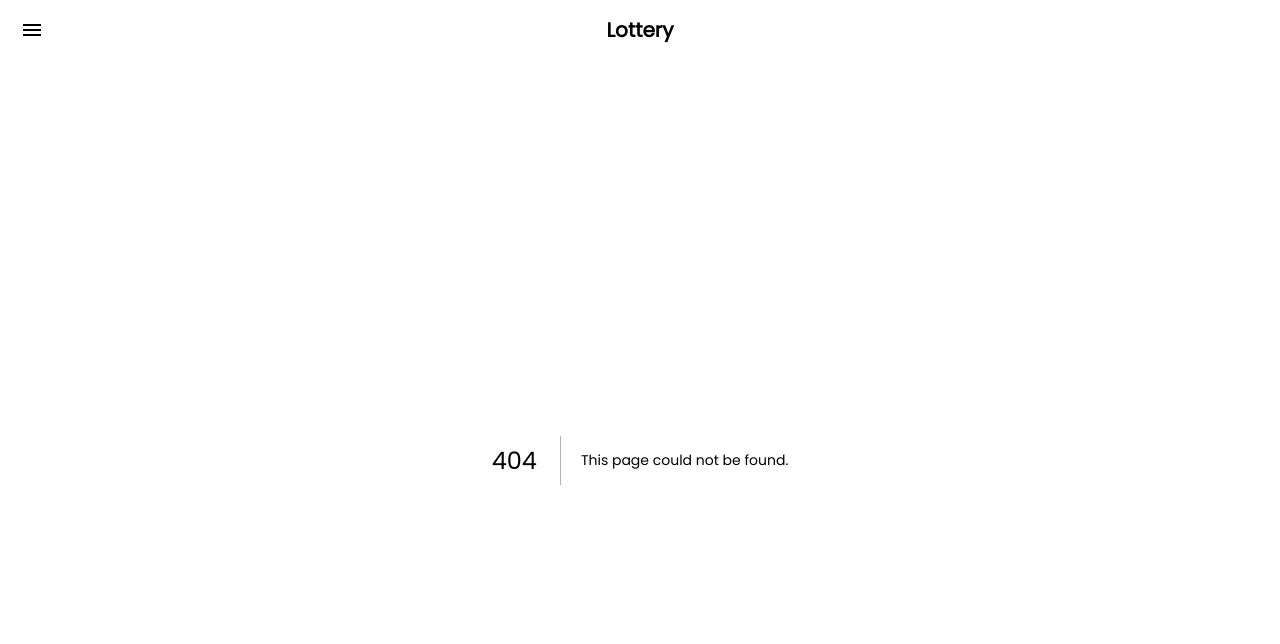
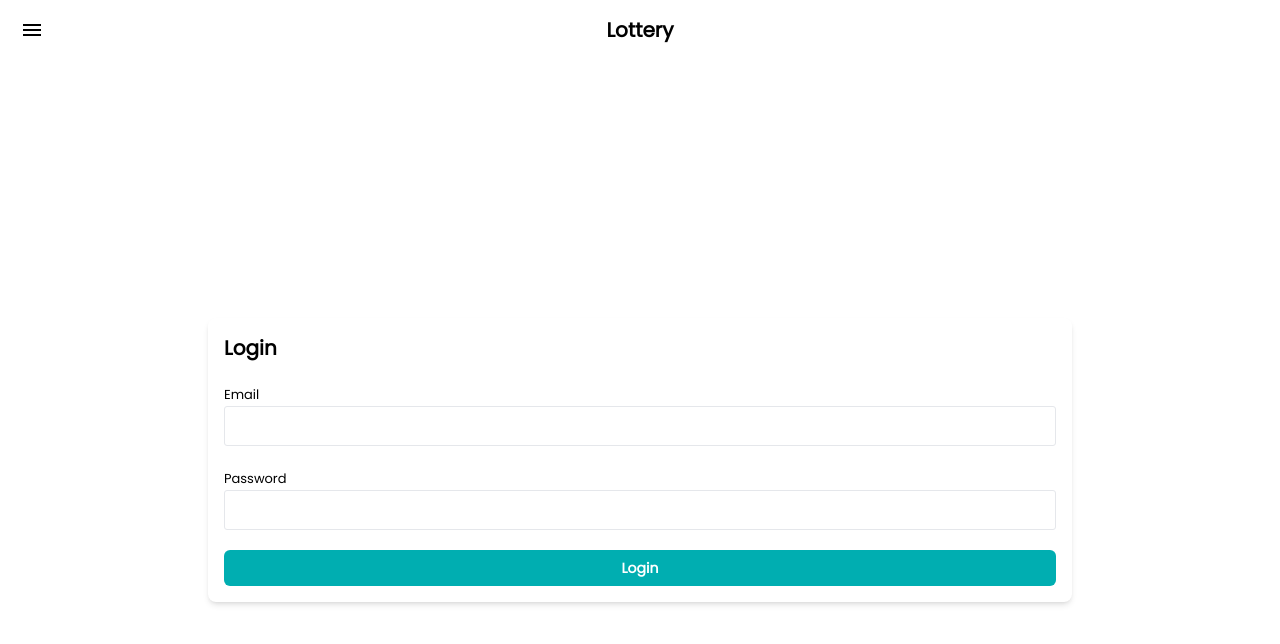
Before and after one commit to tauheedbuttt/genesis-assignment, a Next.js app: page /login in a window 1280 px wide. Before the commit this address had no page. Shown: the top 644 px of the page. Built offline with nearby package versions, Linux system fonts and the light colour scheme.

Commit message:
login page setup

```diff
--- a/src/app/layout.tsx
+++ b/src/app/layout.tsx
@@ -3,6 +3,7 @@ import { Inter } from "next/font/google";
 import "../styles/globals.css";
 import { Providers } from "@/redux/provider";
 import Header from "@/components/layout/header";
+import Alert from "@/components/alert";
 
 const inter = Inter({ subsets: ["latin"] });
 
@@ -22,6 +23,7 @@ export default function RootLayout({
         <Providers>
           <Header />
           {children}
+          <Alert />
         </Providers>
       </body>
     </html>
--- /dev/null
+++ b/src/app/login/page.tsx
@@ -0,0 +1,58 @@
+"use client"
+
+import Form from "@/components/form/Form"
+import { InputProps } from "@/components/form/field/Field"
+import { setAuthToken } from "@/redux/features/authSlice"
+import { useSignInMutation } from "@/redux/services/authApi"
+import { alert } from "@/utils/alert"
+import { loginValidation } from "@/validations/auth"
+import { useRouter } from "next/navigation"
+import { useDispatch } from "react-redux"
+
+const Login = () => {
+    const dispatch = useDispatch();
+    const router = useRouter();
+    const [onLogin, { isLoading }] = useSignInMutation();
+
+    const fields: InputProps[] = [
+        {
+            label: "Email",
+            name: "email",
+        },
+        {
+            label: "Password",
+            name: "password",
+            type: "password"
+        },
+    ]
+
+    const onSubmit = (data: any) => {
+        onLogin(data)
+            .unwrap()
+            .then((response) => {
+                alert("Signin Successfully");
+                dispatch(setAuthToken(response?.data?.token));
+                router.push("/");
+            })
+            .catch((error: any) => {
+                alert(error?.data?.message, "error");
+            });
+    }
+
+    return (
+        <main className="h-screen flex items-center justify-center ">
+            <div className="bg-white p-4 rounded-lg shadow-md w-full mx-52">
+                <h1 className="mb-5 text-xl font-bold">Login</h1>
+                <Form
+                    fields={fields}
+                    onSubmit={onSubmit}
+                    isLoading={isLoading}
+                    submit={"Login"}
+                    validation={loginValidation}
+                />
+            </div>
+        </main>
+    )
+}
+
+export default Login
--- /dev/null
+++ b/src/components/alert/index.tsx
@@ -0,0 +1,20 @@
+import { ToastContainer } from "react-toastify";
+import "react-toastify/dist/ReactToastify.css";
+
+const Alert = () => {
+  return (
+    <ToastContainer
+      position="top-right"
+      autoClose={1000}
+      hideProgressBar={false}
+      newestOnTop={false}
+      closeOnClick
+      rtl={false}
+      pauseOnFocusLoss
+      draggable
+      pauseOnHover
+    />
+  );
+};
+
+export default Alert;
--- /dev/null
+++ b/src/components/form/Form.tsx
@@ -0,0 +1,70 @@
+"use client"
+import { FieldValues, SubmitHandler, useForm } from "react-hook-form";
+import { yupResolver } from "@hookform/resolvers/yup";
+import { ObjectSchema } from "yup";
+
+import Fields, { InputProps } from "./field/Field";
+import Loader from "../loader";
+
+export interface FormProps {
+  fields?: InputProps[];
+  onSubmit?: SubmitHandler<FieldValues>;
+  isLoading?: boolean;
+  submit?: string;
+  values?: any;
+  defaultValues?: any;
+  validation?: ObjectSchema<FieldValues>;
+}
+
+const Form = ({
+  fields,
+  onSubmit,
+  isLoading,
+  values,
+  defaultValues,
+  validation,
+  submit = "Submit",
+}: FormProps) => {
+  const {
+    register,
+    handleSubmit,
+    watch,
+    setValue,
+    formState: { errors },
+  } = useForm({
+    values,
+    defaultValues,
+    resolver: !validation ? undefined : yupResolver(validation),
+  });
+
+  return (
+    <form
+      onSubmit={!onSubmit ? undefined : handleSubmit(onSubmit)}
+      className="flex flex-col gap-5"
+    >
+      <div className="flex flex-col gap-5">{
+        fields?.map((field: any, idx: number) => {
+          return (
+            <div key={idx} className="w-full flex flex-col gap-2">
+              <Fields
+                item={field}
+                register={register}
+                errors={errors}
+              />
+            </div>
+          );
+        })
+      }</div>
+
+      {onSubmit && (
+        <button type="submit" className={`rounded-md bg-primary-ATOMIC gap-4 px-5 flex justify-center items-center py-2 text-sm font-semibold w-full text-white hover:opacity-90 `}>
+          <Loader color={'white'} size={6} isLoading={isLoading}>
+            {submit}
+          </Loader>
+        </button>
+      )}
+    </form>
+  );
+};
+
+export default Form;
--- /dev/null
+++ b/src/components/form/field/Field.tsx
@@ -0,0 +1,81 @@
+import {
+  FieldErrors,
+  FieldValues,
+  UseFormRegister,
+} from "react-hook-form";
+
+export interface OptionProps {
+  value: string | number | readonly string[] | undefined;
+  label: string;
+}
+
+export interface InputProps {
+  name: string;
+  type?: string;
+  attributes?: any;
+  label?: string;
+  placeholder?: string;
+  className?: string;
+  container?: string;
+  options?: OptionProps[];
+  columns?: InputProps[];
+}
+
+export interface FieldProps {
+  item: InputProps;
+  register: UseFormRegister<FieldValues>;
+  errors: FieldErrors<FieldValues>;
+  hideError?: boolean;
+}
+
+const Field = ({
+  item,
+  register,
+  errors,
+  hideError,
+}: FieldProps) => {
+  function accessNestedField(obj: any, path: string) {
+    const keys = path.match(/\w+/g); // Match words and ignore brackets
+    let currentObj: any = obj;
+
+    if (keys)
+      for (const key of keys) {
+        if (currentObj?.hasOwnProperty(key) || Array.isArray(currentObj)) {
+          currentObj = currentObj[key];
+        } else {
+          return undefined;
+        }
+      }
+
+    return currentObj;
+  }
+
+  const errorObject = accessNestedField(errors, item.name);
+  const error = errorObject?.message?.toString();
+  const border = error && hideError ? "border-red-300" : "border-border";
+
+  return (
+    <div className={item.container ? item.container : "w-full"}>
+      {item.label && (
+        <label htmlFor={item.name} className="text-[13px]">
+          {item.label}
+        </label>
+      )}
+      <div
+        className={`inputContainer ${border} mb-0`}
+      >
+        <input
+          type={item.type}
+          id={item.name}
+          placeholder={item.placeholder}
+          {...register(item.name)}
+          {...item.attributes}
+          className={`formInput ${item.className} bg-transparent`}
+        />
+      </div>
+      {error && !hideError && <span className={`formError`}>{error}</span>}
+    </div>
+  );
+};
+
+export default Field;
--- a/src/components/lottery/strip/index.tsx
+++ b/src/components/lottery/strip/index.tsx
@@ -1,6 +1,9 @@
+import Link from "next/link"
 import { MdAlarm } from "react-icons/md"
+import { useSelector } from "react-redux"
 
 const Strip = ({ lotteryType, nextDraw }: { lotteryType: string, nextDraw: string }) => {
+    const { token } = useSelector((state: any) => state.authReducer);
     return (
         <div className={`flex items-center gap-3 bg-primary-${lotteryType} text-white px-4 py-1`}>
             <div className="flex flex-wrap">Next Draw</div>
@@ -8,9 +11,9 @@ const Strip = ({ lotteryType, nextDraw }: { lotteryType: string, nextDraw: strin
                 <MdAlarm />
                 <span>{nextDraw}</span>
             </div>
-            <button className={`bg-white px-7 rounded-sm text-sm font-bold text-primary-${lotteryType}`}>
+            <Link href={token ? '' : '/login'} className={`bg-white px-7 rounded-sm text-sm font-bold text-primary-${lotteryType}`}>
                 Play
-            </button>
+            </Link>
         </div>
     )
 }
--- /dev/null
+++ b/src/redux/features/authSlice.ts
@@ -0,0 +1,32 @@
+import { createSlice } from "@reduxjs/toolkit";
+import Cookies from "js-cookie";
+
+const initialState = {
+  token: Cookies.get("token") ? Cookies.get("token") : "",
+  user: null,
+};
+
+const authSlice = createSlice({
+  name: "auth",
+  initialState,
+  reducers: {
+    setAuthToken: (state, action) => {
+      state.token = action.payload;
+      Cookies.set("token", action.payload, { expires: 30 });
+    },
+    removeAuthToken: (state) => {
+      state.token = "";
+      Cookies.remove("token");
+    },
+    setUser: (state, action) => {
+      state.user = action.payload;
+    },
+    removeUser: (state, action) => {
+      state.user = action.payload;
+    },
+  },
+});
+
+export const { setAuthToken, removeAuthToken, setUser, removeUser } =
+  authSlice.actions;
+export default authSlice.reducer;
--- /dev/null
+++ b/src/redux/services/authApi.ts
@@ -0,0 +1,20 @@
+import { createApi } from "@reduxjs/toolkit/query/react";
+import baseQuery from "../apiConfig";
+
+const authApi = createApi({
+  reducerPath: "authApi",
+  baseQuery,
+  tagTypes: ["auth"],
+  endpoints: (builder) => ({
+    signIn: builder.mutation({
+      query: (body: { email: string; password: string }) => ({
+        url: "/auth/login",
+        method: "POST",
+        body,
+      }),
+    }),
+  }),
+});
+
+export const { useSignInMutation } = authApi;
+export default authApi;
--- a/src/redux/store.ts
+++ b/src/redux/store.ts
@@ -1,15 +1,21 @@
 import { configureStore } from "@reduxjs/toolkit";
 import { setupListeners } from "@reduxjs/toolkit/dist/query";
 
+import authReducer from "./features/authSlice";
+
 import lotteryApi from "./services/lotteryApi";
+import authApi from "./services/authApi";
 
 export const store = configureStore({
   reducer: {
+    authReducer,
     [lotteryApi.reducerPath]: lotteryApi.reducer,
+    [authApi.reducerPath]: authApi.reducer,
   },
   middleware: (getDefaultMiddleware) =>
     getDefaultMiddleware({ serializableCheck: false }).concat(
-      lotteryApi.middleware
+      lotteryApi.middleware,
+      authApi.middleware
     ),
   devTools: process.env.NODE_ENV !== "production",
 });
--- a/src/styles/globals.css
+++ b/src/styles/globals.css
@@ -7,3 +7,18 @@
     font-family: "Poppins", sans-serif;
     -webkit-tap-highlight-color: transparent;
 }
+
+
+@layer components {
+    .formError {
+        @apply text-red-500 text-[12px];
+    }
+
+    .formInput {
+        @apply border-none outline-none w-full bg-transparent text-[12px] py-1;
+    }
+
+    .inputContainer {
+        @apply flex flex-col items-start border mb-4 py-1.5 px-3 rounded-[3px];
+    }
+}
--- /dev/null
+++ b/src/utils/alert.ts
@@ -0,0 +1,22 @@
+import Swal from "sweetalert2";
+import { Id, toast } from "react-toastify";
+
+let toastId: Id = "";
+
+export const alert = (
+  message: string = "An error occured",
+  type: "success" | "warning" | "error" = "success"
+) => {
+  if (!toast.isActive(toastId)) toastId = toast(message, { type });
+};
+
+export const confirmation = (message = "delete data", buttonText = "Delete") =>
+  Swal.fire({
+    title: "Are you sure?",
+    text: `You want to ${message}?`,
+    icon: "warning",
+    showCancelButton: true,
+    confirmButtonColor: "#52B788",
+    cancelButtonColor: "#10002B",
+    confirmButtonText: buttonText,
+  });
--- /dev/null
+++ b/src/validations/auth.ts
@@ -0,0 +1,13 @@
+import * as yup from "yup";
+
+//Signin
+export const loginValidation = yup.object().shape({
+  email: yup
+    .string()
+    // .email("Please enter a valid email")
+    .required("Email is required"),
+  password: yup
+    .string()
+    // .min(6, "Password must be at least 6 characters")
+    .required("Password is required"),
+});
```
